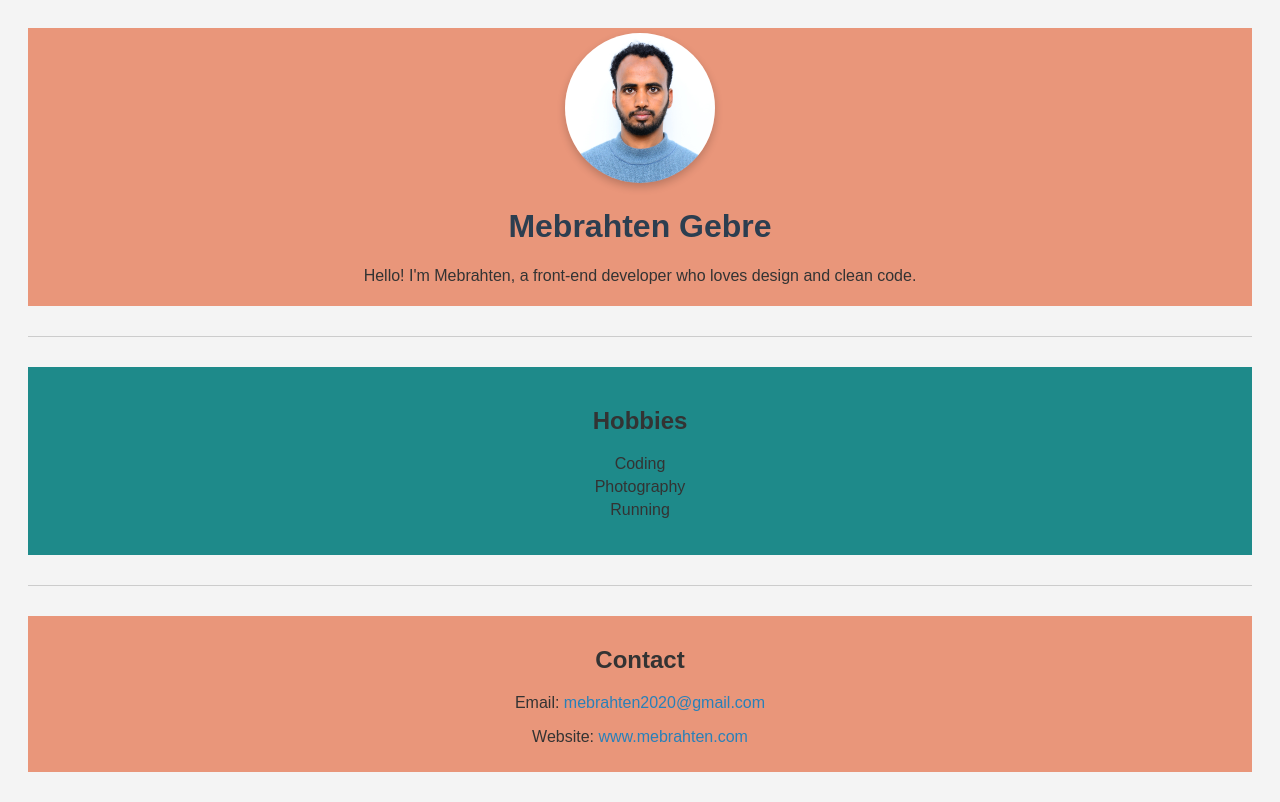
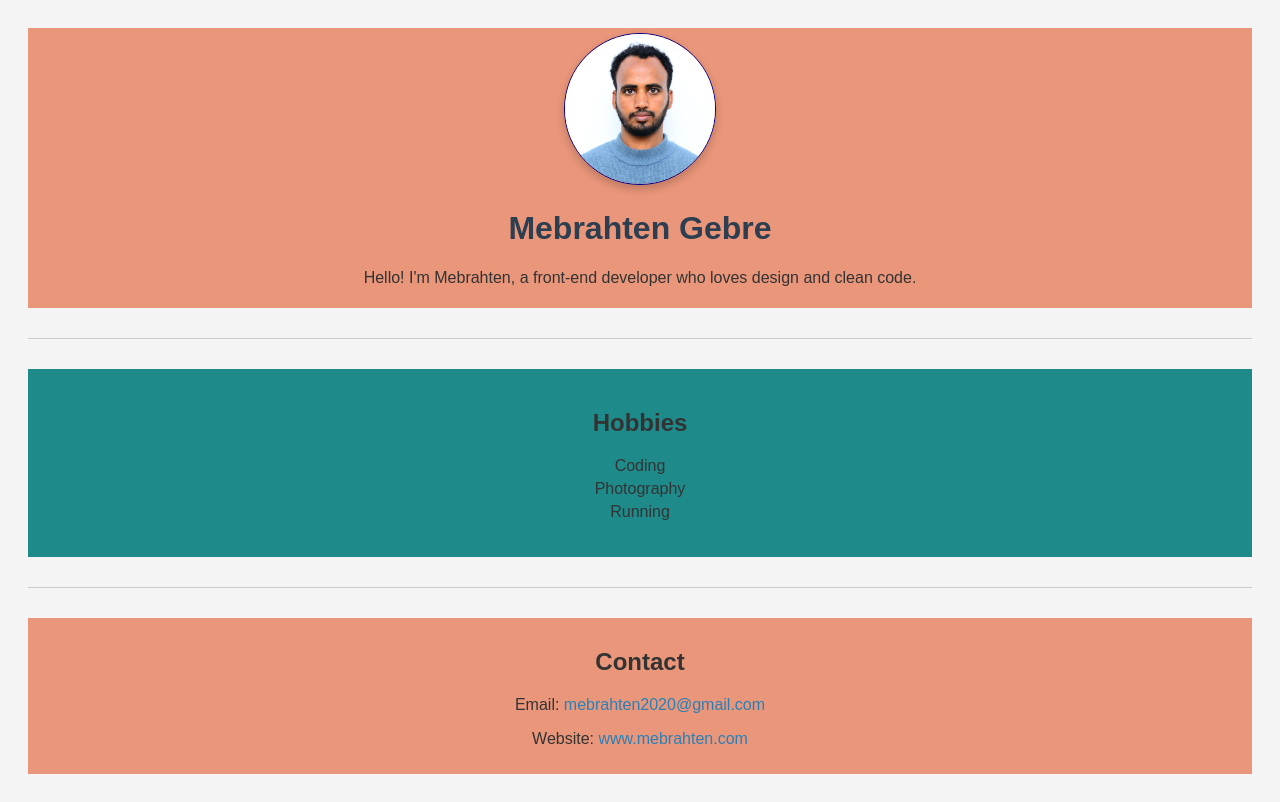
Before and after one commit to mebrahten25/my_personal_bio, a plain HTML site: page index.html in a window 1280 px wide. Drawn offline with Linux system fonts and the light colour scheme.

Commit message:
border added to profile image

```diff
--- a/css/main.css
+++ b/css/main.css
@@ -8,6 +8,7 @@
       img {
         width: 150px;
         height: 150px;
+        border: 1px solid darkblue;
         border-radius: 50%;
         box-shadow: 0px 4px 8px rgba(0, 0, 0, 0.2);
       }
```
